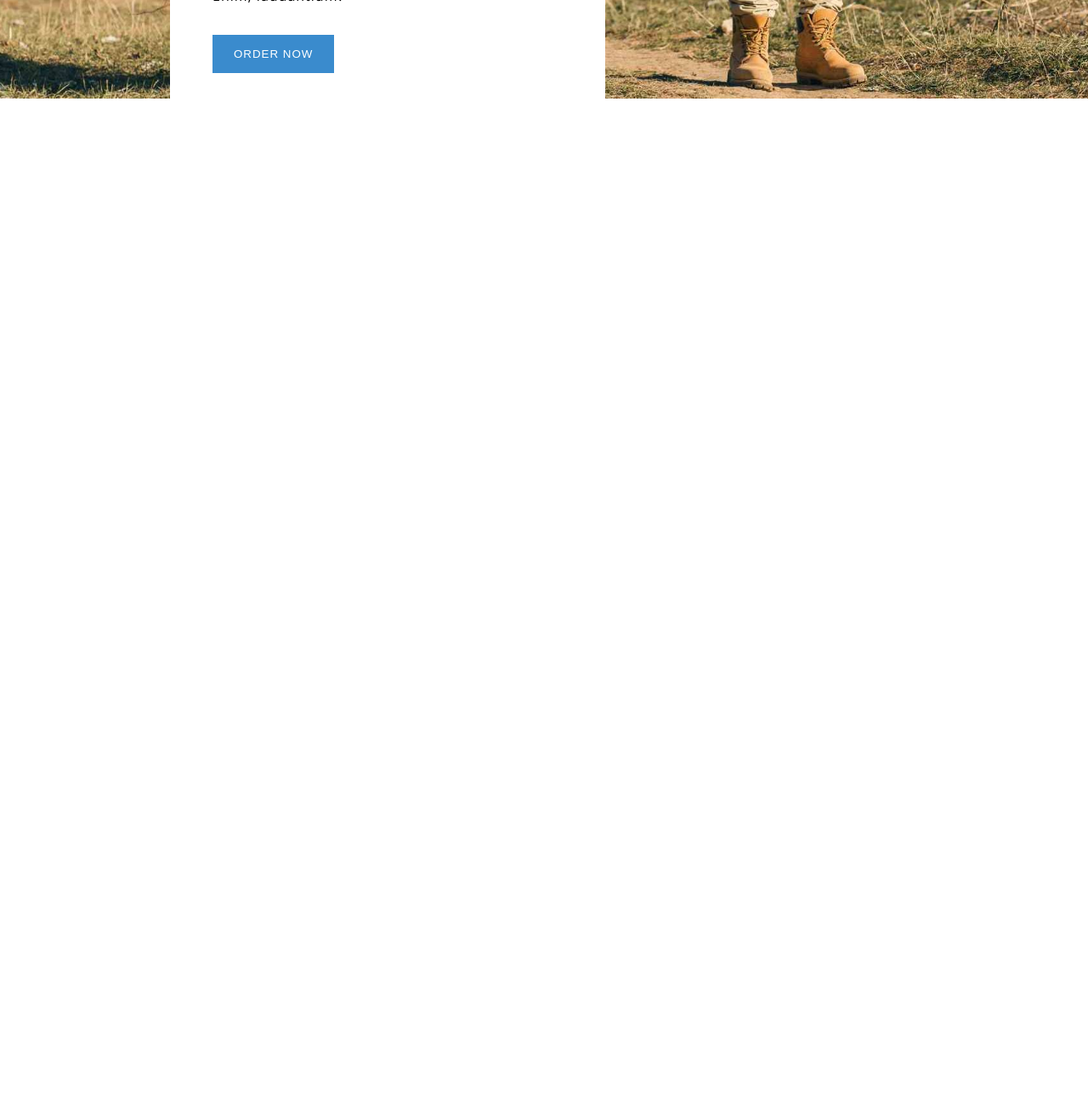
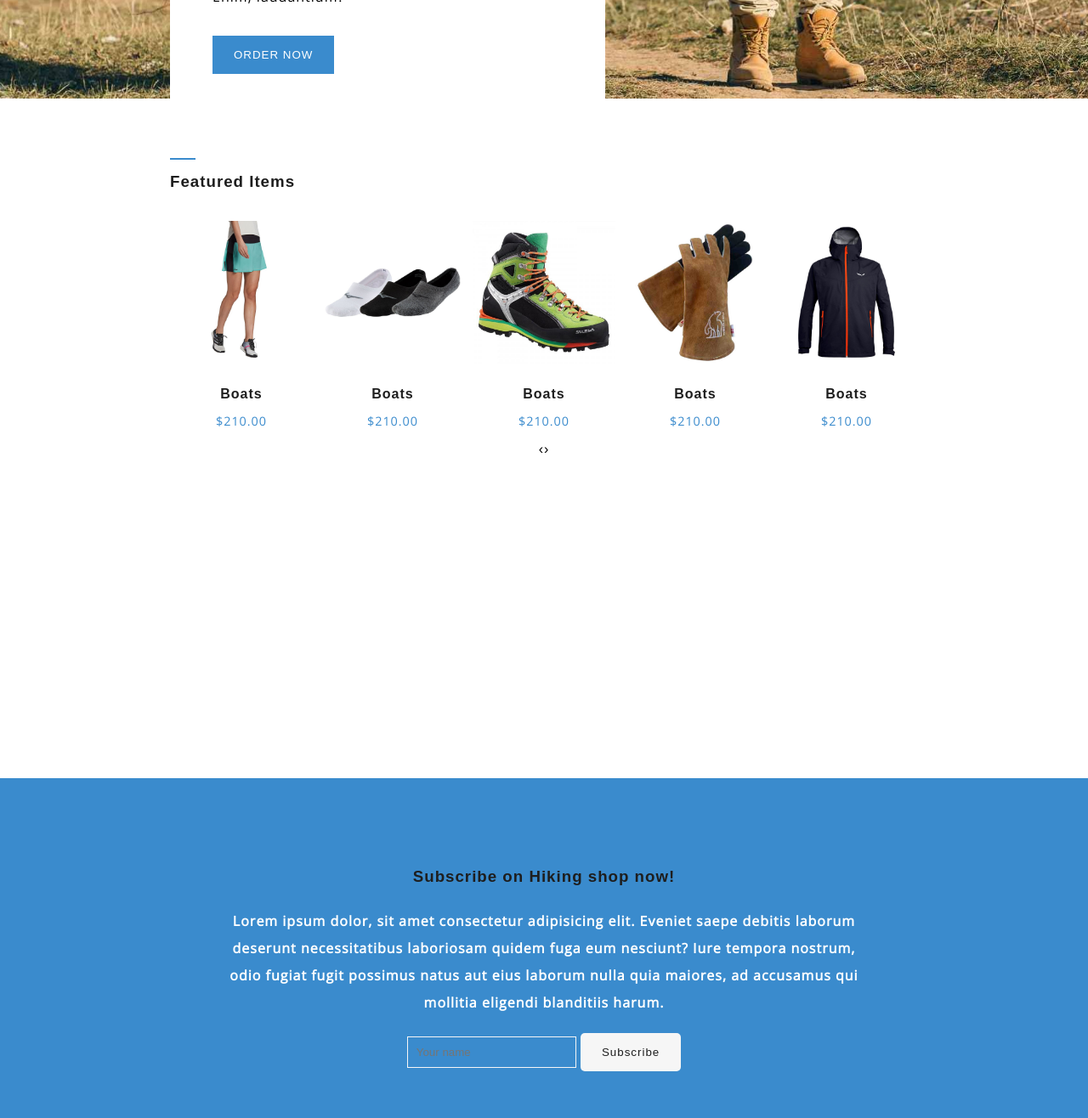
Before and after one commit to omicic/hiking_web_shop, a website: page index.html in a window 1280 px wide. Shown: the part 858-2174 px from the top of the page at 85% size. Before the commit the page ends 994 px from the top, so only its background shows below. Drawn offline with nearby package versions, Linux system fonts and the light colour scheme; a web font is replaced by a local one.

Commit message:
featured, subscribe

```diff
--- a/css/style.css
+++ b/css/style.css
@@ -75,9 +75,9 @@ h4 {
 }
 
 hr {
-    width: 10%;
+    width: 30px;
     content: "";
-    height: 1px;
+    height: 2px;
     display: block;
     background-color: var(--primary);
     border: none;
@@ -146,3 +146,62 @@ nav ul li:hover {
     font-size: 1rem;
     padding: 30px 0;
 }
+
+
+/***items***/
+.items {
+    height: 100vh;
+    padding: 70px 200px;
+}
+.items h3 {
+    padding: 10px 0 30px 0;
+}
+
+.items .owl-carousel div{
+    text-align: center;
+}
+
+
+.items .owl-carousel div h4{
+    padding-top: 20px;
+}
+
+
+.items .owl-carousel div p{
+    color: var(--primary);
+    font-size: .9rem;
+}
+
+
+/***subscribe***/
+.subscribe {
+    background-color: var(--primary);
+}
+.subscribe article{
+    width: 60%;
+    margin: 0 auto;
+    padding-top: 100px;
+    text-align: center;
+    height: 50vh;
+}
+.subscribe article p {
+    padding: 20px 10px;
+    color: var(--white);
+    font-weight: 600;
+}
+
+.subscribe article form .name{
+    background: transparent;
+    border:1px solid var(--lightgray);
+    padding: 10px;
+    color: var(--white);
+}
+.subscribe article form button {
+    background: var(--lightgray);
+    text-transform: none;
+    border-radius: 5px;
+    color: var(--black);
+}
+.subscribe article form button:hover{
+    opacity: .8;
+}
--- a/index.html
+++ b/index.html
@@ -5,7 +5,11 @@
     <meta charset="utf-8">
     <meta name="viewport" content="width=device-width, initial-scale=1.0">
     <title>Hiking shop</title>
+    <link rel="stylesheet" href="/node_modules/owl.carousel/dist/assets/owl.carousel.min.css" />
+    <link rel="stylesheet" href="/bower_components/owl.carousel/dist/assets/owl.carousel.min.css" />
+
     <link rel="stylesheet" href="https://cdnjs.cloudflare.com/ajax/libs/font-awesome/5.15.3/css/all.min.css" />
+
     <link rel="stylesheet" href="css/style.css">
 </head>
 
@@ -36,9 +40,72 @@
         </article>
     </section>
 
+    <section class="items container">
+        <hr>
+        <h3>Featured Items</h3>
+
+        <div class="owl-carousel owl-theme">
+            <div>
+                <img src="img/boots.jpg" alt="">
+                <h4>Boats</h4>
+                <p>$210.00</p>
+            </div>
+            <div>
+                <img src="img/gloves.jpg" alt="">
+                <h4>Boats</h4>
+                <p>$210.00</p>
+            </div>
+            <div>
+                <img src="img/jackets.jpg" alt="">
+                <h4>Boats</h4>
+                <p>$210.00</p>
+            </div>
+            <div>
+                <img src="img/pants.jpg" alt="">
+                <h4>Boats</h4>
+                <p>$210.00</p>
+            </div>
+            <div>
+                <img src="img/poles.jpg" alt="">
+                <h4>Boats</h4>
+                <p>$210.00</p>
+            </div>
+            <div>
+                <img src="img/shirts.jpg" alt="">
+                <h4>Boats</h4>
+                <p>$210.00</p>
+            </div>
+            <div>
+                <img src="img/skirts.jpg" alt="">
+                <h4>Boats</h4>
+                <p>$210.00</p>
+            </div>
+            <div>
+                <img src="img/socks.jpg" alt="">
+                <h4>Boats</h4>
+                <p>$210.00</p>
+            </div>
+        </div>
+    </section>
+
+    <section class="subscribe">
+        <article>
+            <h3>Subscribe on Hiking shop now!</h3>
+            <p>Lorem ipsum dolor, sit amet consectetur adipisicing elit. Eveniet saepe debitis laborum deserunt
+                necessitatibus laboriosam quidem fuga eum nesciunt? Iure tempora nostrum, odio fugiat fugit possimus
+                natus
+                aut eius laborum nulla quia maiores, ad accusamus qui mollitia eligendi blanditiis harum.</p>
+            <form>
+                <input class="name" type="text" placeholder="Your name">
+                <button>Subscribe</button>
+            </form>
+        </article>
+    </section>
 
 
-
+    <script src="/node_modules/jquery/dist/jquery.js"></script>
+    <script src="/node_modules/owl.carousel/dist/owl.carousel.min.js"></script>
+    <script src="js/main.js"></script>
 </body>
 
 </html>
--- a/js/main.js
+++ b/js/main.js
@@ -0,0 +1,18 @@
+$('.owl-carousel').owlCarousel({
+    loop:true,
+    margin:10,
+    nav:true,
+    // navText: ["<img src='myprevimage.png'>","<img src='mynextimage.png'>"],
+    center:true,
+    responsive:{
+        0:{
+            items:1
+        },
+        600:{
+            items:3
+        },
+        1000:{
+            items:5
+        }
+    }
+})
--- /dev/null
+++ b/package.json
@@ -0,0 +1,5 @@
+{
+  "dependencies": {
+    "owl.carousel": "^2.3.4"
+  }
+}
```
Also changed, not shown: 1 other file.
